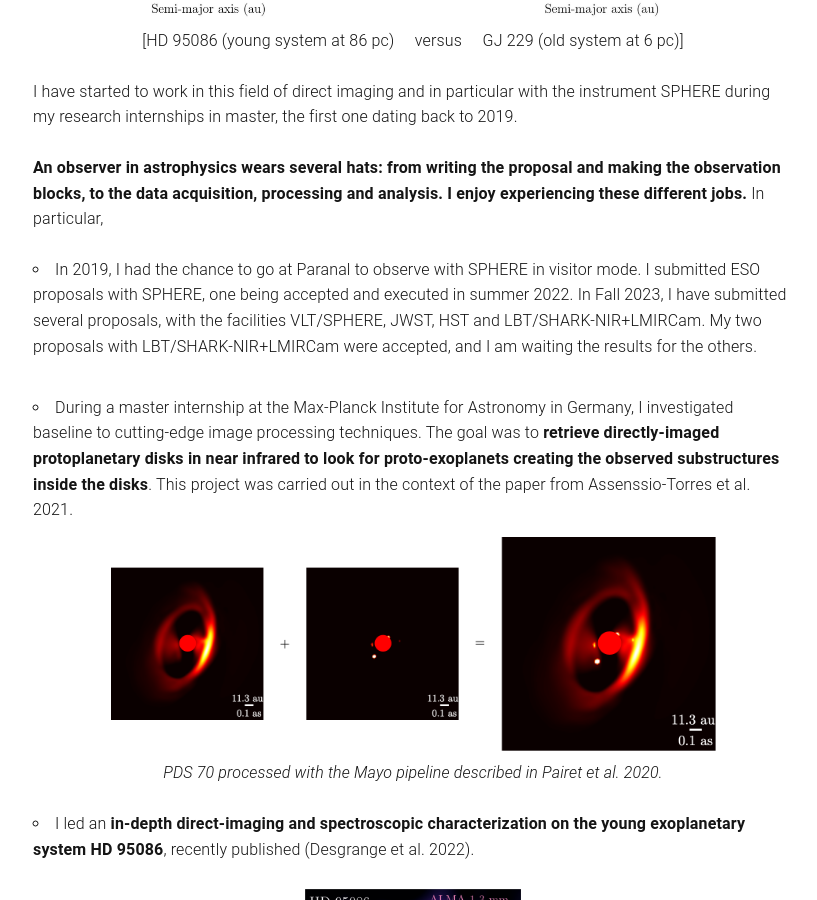
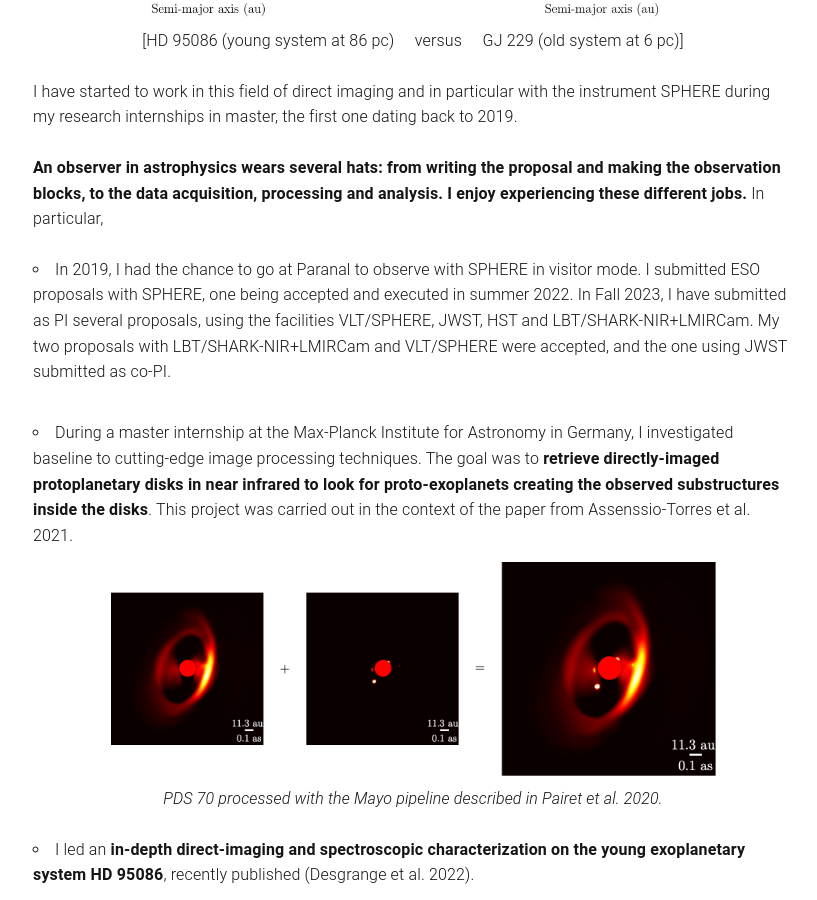
Before and after one commit to cdesgrange/cdesgrange.github.io, a Jekyll site: the page built from research.md, in a window 1280 px wide and 900 px high, scrolled down 1121 px. Shown: the whole window, without its empty margins (227-1044 px from the left). Built offline with Jekyll 4.4.1, drawn with Linux system fonts in a browser that asks for light colours.

Commit message:
added results proposals C3

```diff
--- a/research.md
+++ b/research.md
@@ -26,7 +26,7 @@ I have started to work in this field of direct imaging and in particular with th
 <b> An observer in astrophysics wears several hats: from writing the proposal and making the observation blocks, to the data acquisition, processing and analysis. I enjoy experiencing these different jobs.</b> In particular,
 
 <ul>
-  <li> In 2019, I had the chance to go at Paranal to observe with SPHERE in visitor mode. I submitted ESO proposals with SPHERE, one being accepted and executed in summer 2022. In Fall 2023, I have submitted several proposals, with the facilities VLT/SPHERE, JWST, HST and LBT/SHARK-NIR+LMIRCam. My two proposals with LBT/SHARK-NIR+LMIRCam were accepted, and I am waiting the results for the others. </li> <br>
+  <li> In 2019, I had the chance to go at Paranal to observe with SPHERE in visitor mode. I submitted ESO proposals with SPHERE, one being accepted and executed in summer 2022. In Fall 2023, I have submitted as PI several proposals, using the facilities VLT/SPHERE, JWST, HST and LBT/SHARK-NIR+LMIRCam. My two proposals with LBT/SHARK-NIR+LMIRCam and VLT/SPHERE were accepted, and the one using JWST submitted as co-PI. </li> <br>
 
   <li> During a master internship at the Max-Planck Institute for Astronomy in Germany, I investigated baseline to cutting-edge image processing techniques. The goal was to <b>retrieve directly-imaged protoplanetary disks in near infrared to look for proto-exoplanets creating the observed substructures inside the disks</b>. This project was carried out in the context of the paper from Assenssio-Torres et al. 2021.</li>
 
```
